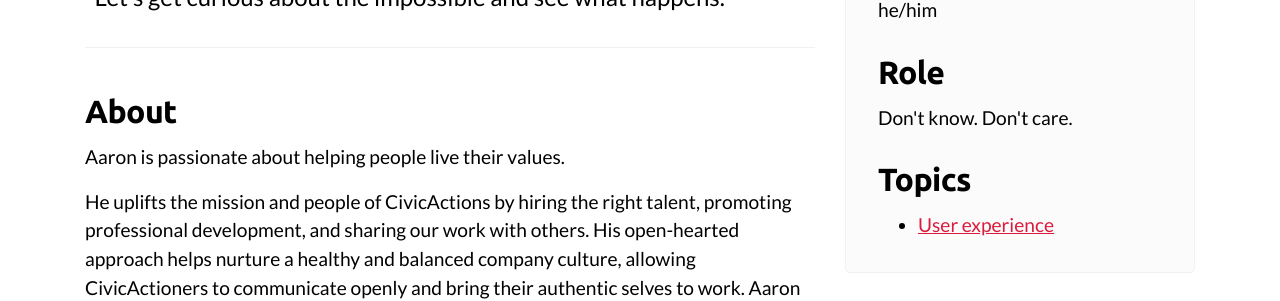
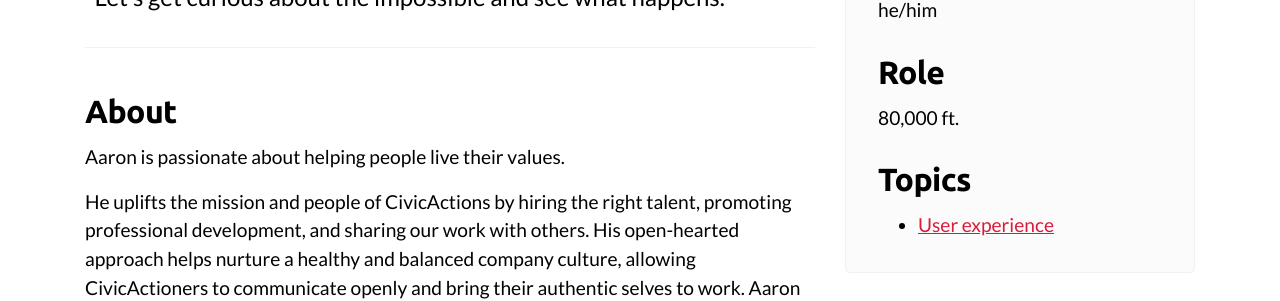
Before and after one commit to brianseek/web-prototype, a Jekyll site: the page built from _people/aaron-pava.md, in a window 1280 px wide and 900 px high, scrolled down 332 px. Shown: the part 154-455 px from the top of the window. Built offline with Jekyll 4.4.1, drawn with Linux system fonts in a browser that asks for light colours; nearby versions of some CDN libraries.

Commit message:
Update AP

```diff
--- a/_people/aaron-pava.md
+++ b/_people/aaron-pava.md
@@ -9,7 +9,7 @@ image: aaron-pava.jpg
 audio: 'audio/aaron-pava.mp3'
 pronunciation: 'air-un pah-va'
 manager: 1
-role: Don't know. Don't care.
+role: 80,000 ft.
 categories:
   - User Experience
 location: San Mateo, Alajuela, Costa Rica
```
Also changed, not shown: 2 other files.
